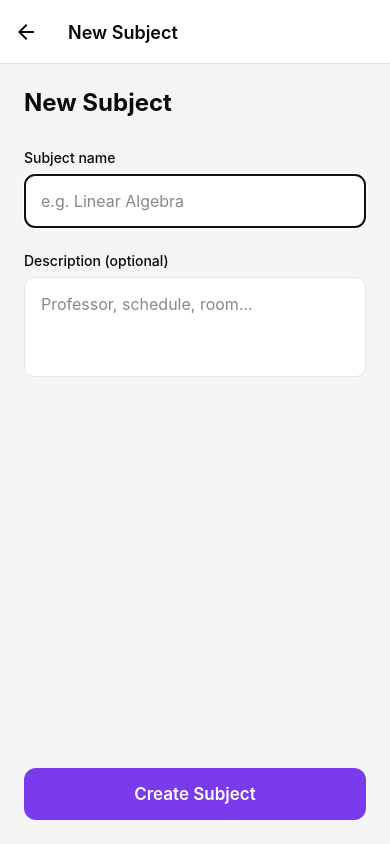
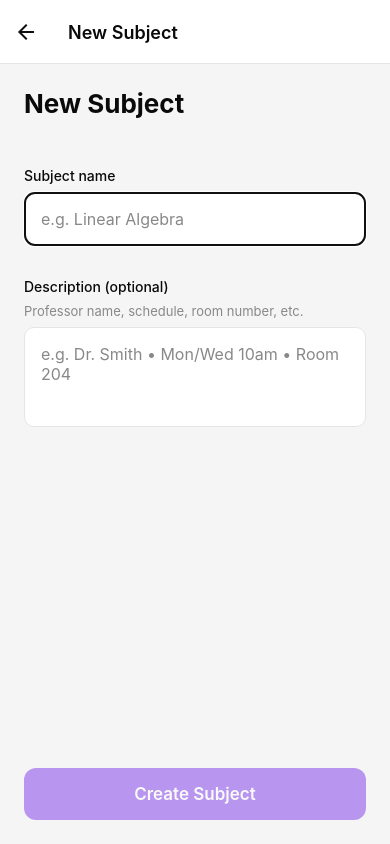
Before and after one commit to moadh704/lectify, a React Native app: screen /NewSubject in a window 390 px wide. Built offline with nearby package versions, Linux system fonts and the light colour scheme.

Commit message:
feat: new subject screen

```diff
--- a/src/screens/NewSubjectScreen.tsx
+++ b/src/screens/NewSubjectScreen.tsx
@@ -11,6 +11,7 @@ export default function NewSubjectScreen({ navigation }: NewSubjectScreenProps)
   const [description, setDescription] = React.useState('');
 
   const handleCreate = () => {
+    // Placeholder - will connect to data layer in Step 5
     if (name.trim()) {
       navigation.goBack();
     }
@@ -39,14 +40,17 @@ export default function NewSubjectScreen({ navigation }: NewSubjectScreenProps)
             autoFocus
           />
 
-          <Text style={[styles.label, { color: colors.text, marginTop: spacing.lg }]}>Description (optional)</Text>
+          <Text style={[styles.label, { color: colors.text, marginTop: spacing.xl }]}>Description (optional)</Text>
+          <Text style={[styles.helperText, { color: colors.textSecondary }]}>
+            Professor name, schedule, room number, etc.
+          </Text>
           <TextInput
             style={[styles.input, styles.multilineInput, {
               backgroundColor: colors.surface,
               color: colors.text,
               borderColor: colors.border
             }]}
-            placeholder="Professor, schedule, room..."
+            placeholder="e.g. Dr. Smith • Mon/Wed 10am • Room 204"
             placeholderTextColor={colors.textSecondary}
             value={description}
             onChangeText={setDescription}
@@ -55,7 +59,13 @@ export default function NewSubjectScreen({ navigation }: NewSubjectScreenProps)
         </View>
 
         <TouchableOpacity
-          style={[styles.createButton, { backgroundColor: colors.primary }]}
+          style={[
+            styles.createButton,
+            {
+              backgroundColor: colors.primary,
+              opacity: name.trim() ? 1 : 0.5
+            }
+          ]}
           onPress={handleCreate}
           disabled={!name.trim()}
         >
@@ -67,13 +77,52 @@ export default function NewSubjectScreen({ navigation }: NewSubjectScreenProps)
 }
 
 const styles = StyleSheet.create({
-  container: { flex: 1 },
-  keyboardView: { flex: 1, justifyContent: 'space-between' },
-  content: { flex: 1, padding: spacing.lg },
-  title: { fontSize: 24, fontWeight: '700', marginBottom: spacing.xl },
-  label: { fontSize: 14, fontWeight: '500', marginBottom: spacing.sm },
-  input: { borderWidth: 1, borderRadius: 10, paddingHorizontal: spacing.md, paddingVertical: spacing.md, fontSize: 16 },
-  multilineInput: { minHeight: 100, textAlignVertical: 'top' },
-  createButton: { margin: spacing.lg, paddingVertical: spacing.md, borderRadius: 12, alignItems: 'center' },
-  createButtonText: { color: '#FFFFFF', fontSize: 17, fontWeight: '600' },
+  container: {
+    flex: 1,
+  },
+  keyboardView: {
+    flex: 1,
+    justifyContent: 'space-between',
+  },
+  content: {
+    flex: 1,
+    paddingHorizontal: spacing.lg,
+    paddingTop: spacing.lg,
+  },
+  title: {
+    fontSize: 26,
+    fontWeight: '700',
+    marginBottom: spacing.xxl,
+  },
+  label: {
+    fontSize: 14,
+    fontWeight: '500',
+    marginBottom: spacing.sm,
+  },
+  helperText: {
+    fontSize: 13,
+    marginBottom: spacing.sm,
+  },
+  input: {
+    borderWidth: 1,
+    borderRadius: 10,
+    paddingHorizontal: spacing.md,
+    paddingVertical: spacing.md,
+    fontSize: 16,
+  },
+  multilineInput: {
+    minHeight: 100,
+    textAlignVertical: 'top',
+  },
+  createButton: {
+    margin: spacing.lg,
+    paddingVertical: spacing.md,
+    borderRadius: 12,
+    alignItems: 'center',
+  },
+  createButtonText: {
+    color: '#FFFFFF',
+    fontSize: 17,
+    fontWeight: '600',
+  },
 });
```
